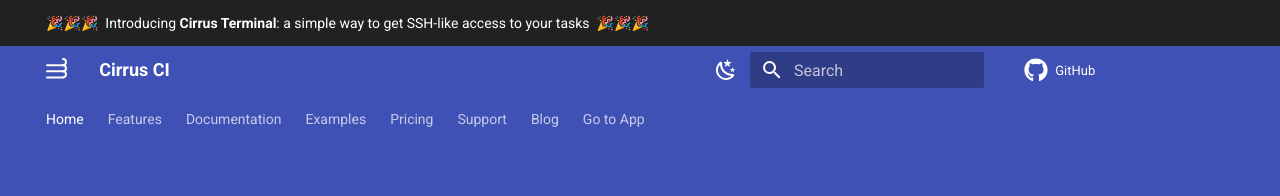
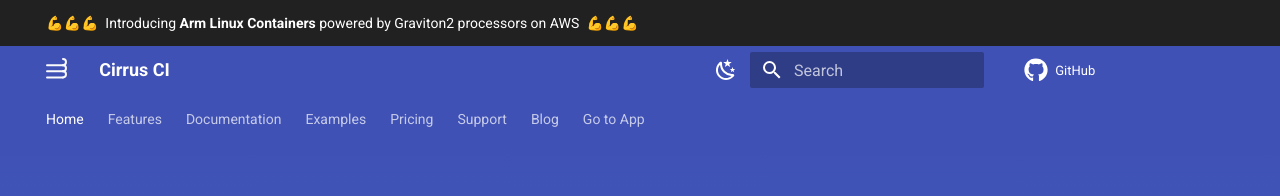
Before and after one commit to cirruslabs/cirrus-ci-docs, an MkDocs documentation site: the page built from docs/index.md, in a window 1280 px wide. Shown: the top 196 px of the page. Built offline with MkDocs 1.6.1 and Material for MkDocs 9.7.7, drawn with Linux system fonts in a browser that asks for light colours; comment, search, counter and statistics services are not loaded.

Commit message:
announcement

```diff
--- a/theme/overrides/home.html
+++ b/theme/overrides/home.html
@@ -1,8 +1,8 @@
 {% extends "base.html" %}
 
 {% block announce %}
-<a href="https://medium.com/cirruslabs/introducing-cirrus-terminal-a-simple-way-to-get-ssh-like-access-to-your-tasks-1def0449065d">
-  🎉🎉🎉&nbsp&nbspIntroducing <strong>Cirrus Terminal</strong>: a simple way to get SSH-like access to your tasks&nbsp;&nbsp;🎉🎉🎉
+<a href="/guide/linux">
+  💪💪💪&nbsp&nbspIntroducing <strong>Arm Linux Containers</strong> powered by Graviton2 processors on AWS&nbsp;&nbsp;💪💪💪
 </a>
 {% endblock %}
 
```
